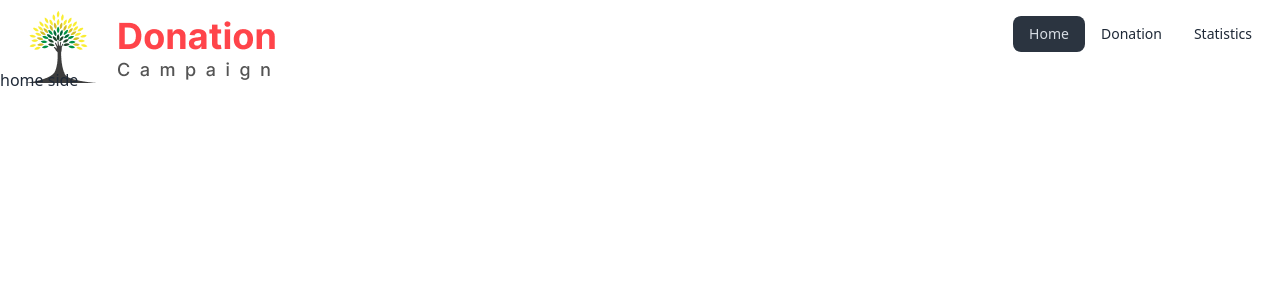
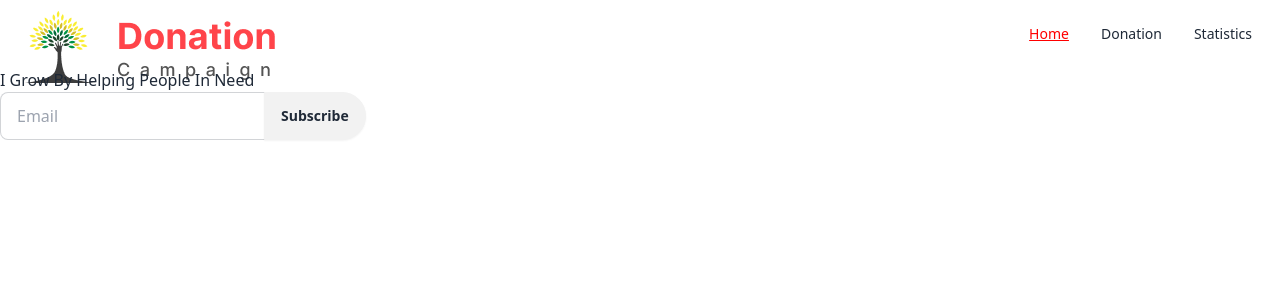
Before and after one commit to abdullah-al-mohammad/donation-campaign, a React (Vite) app: page / in a window 1280 px wide. Shown: the top 300 px of the page. Built offline with nearby package versions, Linux system fonts and the light colour scheme.

Commit message:
banner section input and text update

```diff
--- a/src/Home/Home.jsx
+++ b/src/Home/Home.jsx
@@ -3,7 +3,11 @@
 const Home = () => {
     return (
         <div>
-            <h1>home side</h1>
+            <h1>I Grow By Helping People In Need</h1>
+            <div className="join">
+                <input className="input input-bordered join-item" placeholder="Email" />
+                <button className="btn join-item rounded-r-full">Subscribe</button>
+            </div>
         </div>
     );
 };
--- a/src/components/Header/Header.css
+++ b/src/components/Header/Header.css
@@ -1,3 +1,5 @@
-ul li  {
+.menu li > *:not(ul, .menu-title, details, .btn):active, .menu li > *:not(ul, .menu-title, details, .btn).active, .menu li > details > summary:active {
     background-color: transparent;
+    text-decoration: underline;
+    color: red;
 }
```
